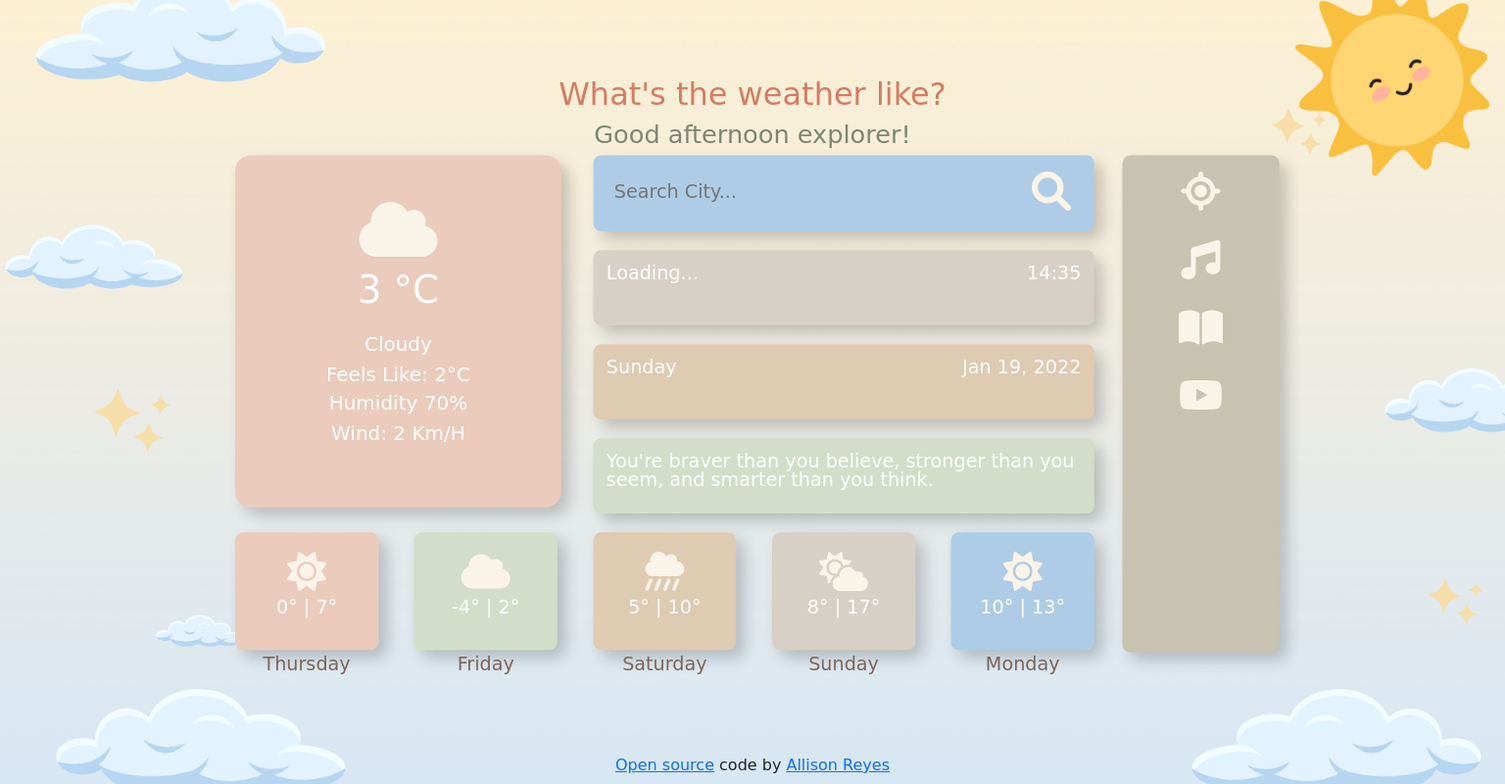
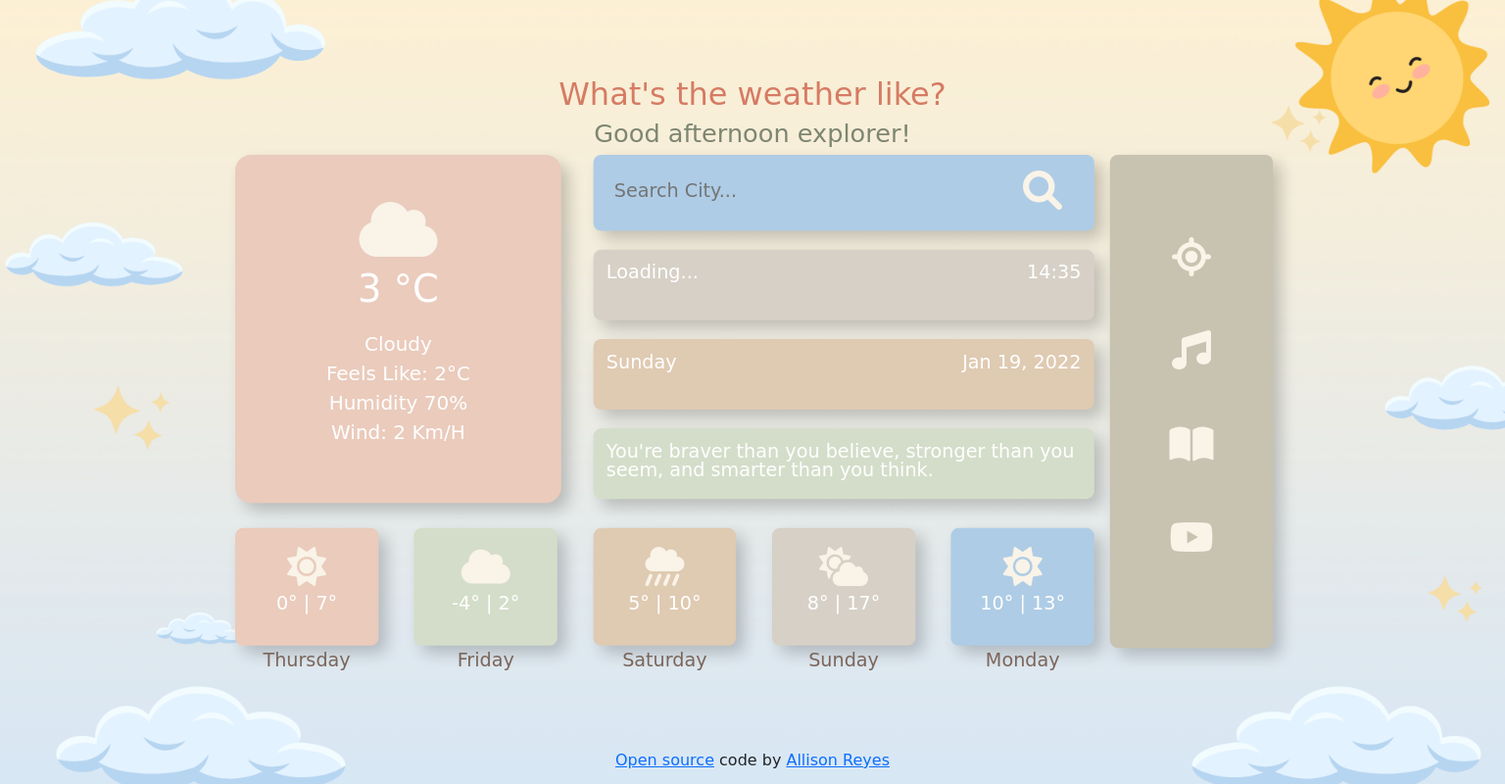
Before and after one commit to allisonreco/kids-weather, a plain HTML site: page index.html in a window 1536 px wide. Shown: the whole page at 98% size. Drawn offline with nearby package versions, Linux system fonts and the light colour scheme; a web font is replaced by a local one.

Commit message:
Fix sizes

```diff
--- a/index.html
+++ b/index.html
@@ -135,7 +135,7 @@
             </div>
           </div>
         </div>
-        <div class="col-xxl-2">
+        <div class="col-xxl-2 px-2">
           <div class="button-column">
             <ul>
               <li>
--- a/style.css
+++ b/style.css
@@ -111,7 +111,7 @@ input:focus {
   position: relative;
   background-color: var(--color-text-panel-2);
   padding: 10px;
-  width: 87%;
+  width: calc(100% - 90px);
   color: var(--color-text-main);
 }
 
@@ -126,7 +126,7 @@ input:focus {
 }
 
 .summary > div {
-  min-height: 96px;
+  min-height: 90px;
   margin-bottom: 1em;
   padding: 0.7em;
   border-radius: 10px;
@@ -164,7 +164,6 @@ input:focus {
 }
 
 .button-column {
-  height: 95%;
   text-align: center;
   background-color: #c8c2b0;
   border-radius: 10px;
@@ -172,18 +171,29 @@ input:focus {
   box-shadow: 10px 10px 20px rgba(0, 0, 0, 0.2);
 }
 
-@media (min-width: 960px) {
-  .button-column {
-    min-width: 200px;
-  }
+.button-column > ul > li {
+  display: inline;
 }
 
 .button-column > ul {
-  padding: 20px 0 20px 0;
+  padding: 2% 0 2% 0;
 }
 
-.button-column li {
-  padding-bottom: 30px;
+@media (min-width: 1400px) {
+  .button-column {
+    height: 95%;
+    min-width: 200px;
+  }
+
+  .button-column > ul {
+    padding: 50% 0 10% 0;
+    display: block;
+  }
+
+  .button-column > ul > li {
+    padding-bottom: 30%;
+    display: block;
+  }
 }
 
 .button-list {
```
